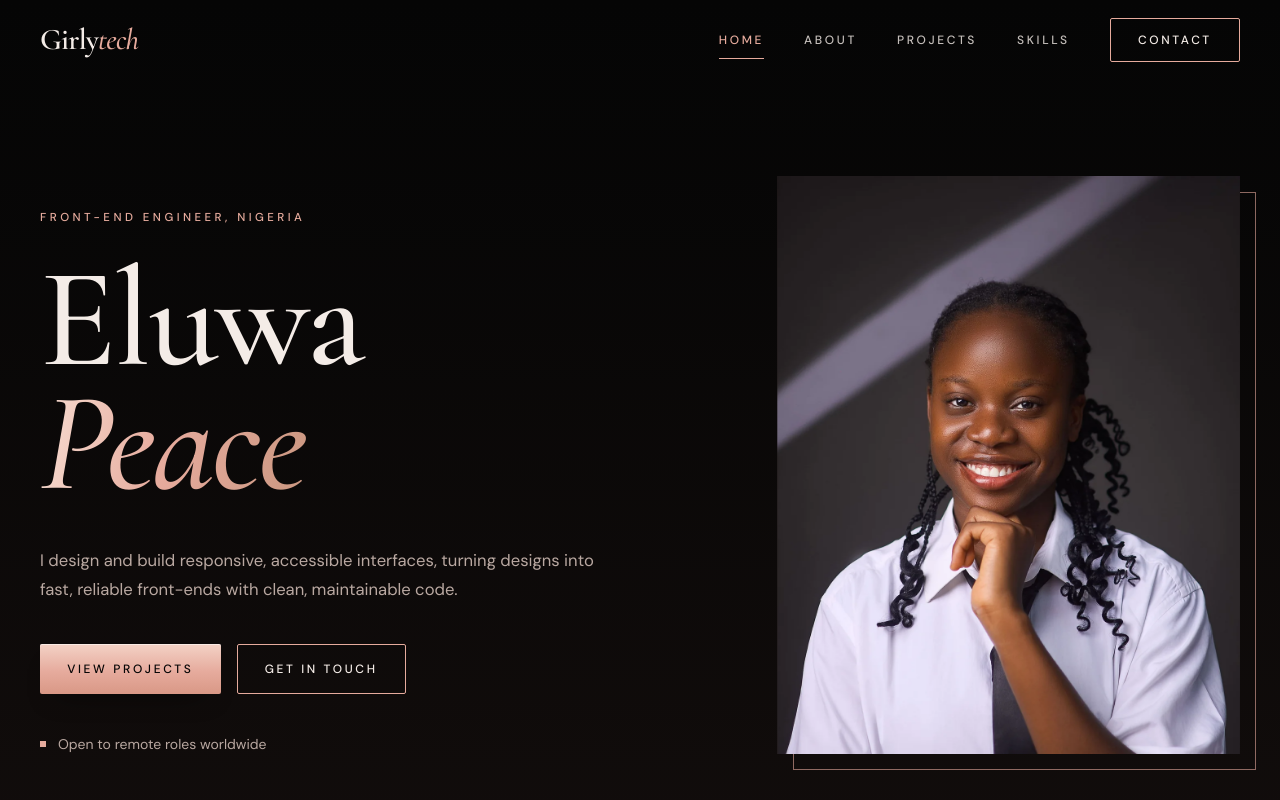
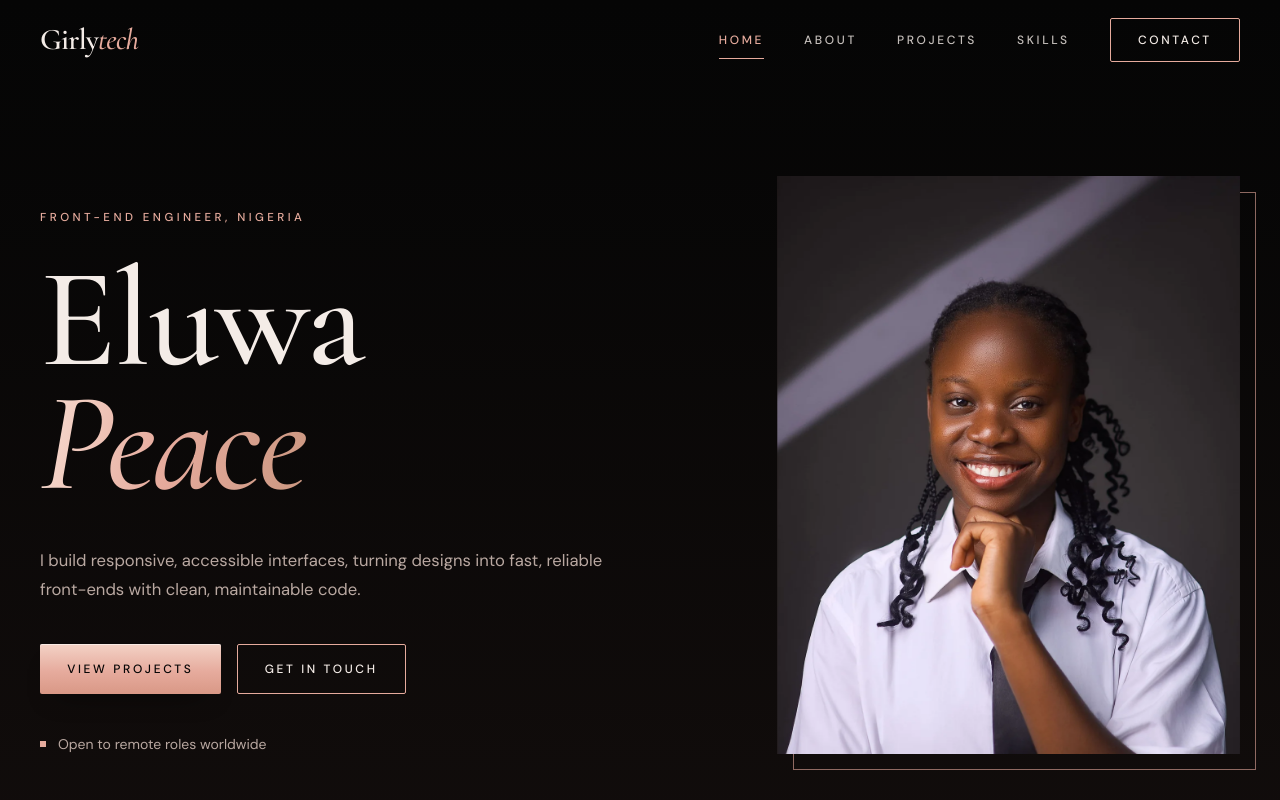
Before and after one commit to djujeep/portfolio, a React (Vite) app: page / in a window 1280 px wide. Shown: the top 800 px of the page. Built offline with nearby package versions, Linux system fonts and the light colour scheme.

Commit message:
Intro Corrected

```diff
--- a/src/data/profile.js
+++ b/src/data/profile.js
@@ -8,7 +8,7 @@ export const profile = {
   location: "Nigeria (GMT+1)",
   availability: "Open to remote roles worldwide",
   intro:
-    "I design and build responsive, accessible interfaces, turning designs into fast, reliable front-ends with clean, maintainable code.",
+    "I build responsive, accessible interfaces, turning designs into fast, reliable front-ends with clean, maintainable code.",
 
   email: "eluwapeace45@gmail.com",
   github: "https://github.com/djujeep",
--- a/src/pages/About.jsx
+++ b/src/pages/About.jsx
@@ -56,7 +56,7 @@ export default function About() {
               websites that make brands look credible and work on every device.
             </p>
             <p className="lede">
-              A website is often the first impression a customer has of a business. I design and
+              A website is often the first impression a customer has of a business. I
               build responsive, fast and accessible websites that present a brand clearly, earn
               trust and give visitors a reason to stay, so the brand looks as professional online
               as it is in person.
```
